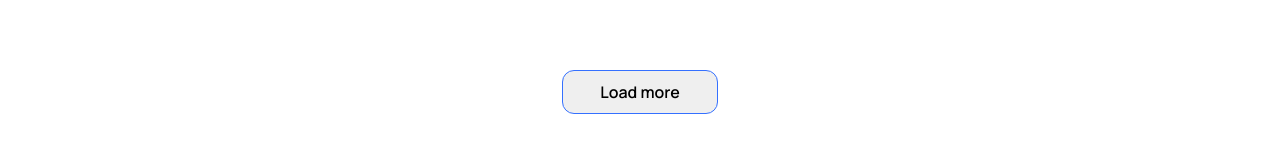
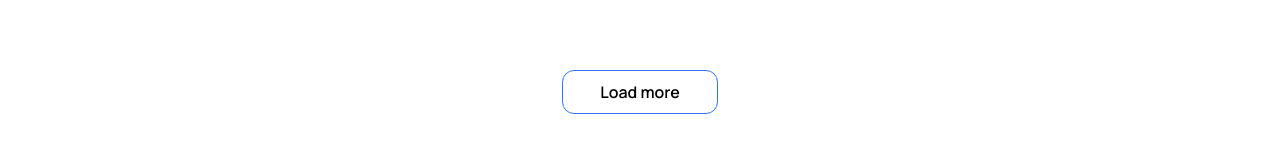
Before and after one commit to ConstantineKobushka/auto-room, a React (Vite) app: page /catalog in a window 1280 px wide. Shown: the part 1415-1567 px from the top of the page. Built offline with nearby package versions, Linux system fonts and the light colour scheme.

Commit message:
added background-color: transparent

```diff
--- a/src/components/Catalog/Catalog.module.css
+++ b/src/components/Catalog/Catalog.module.css
@@ -84,6 +84,7 @@
   border-radius: 12px;
   border: 1px solid;
   border-color: var(--button);
+  background-color: transparent;
 }
 
 @media only screen and (min-width: 768px) {
```
